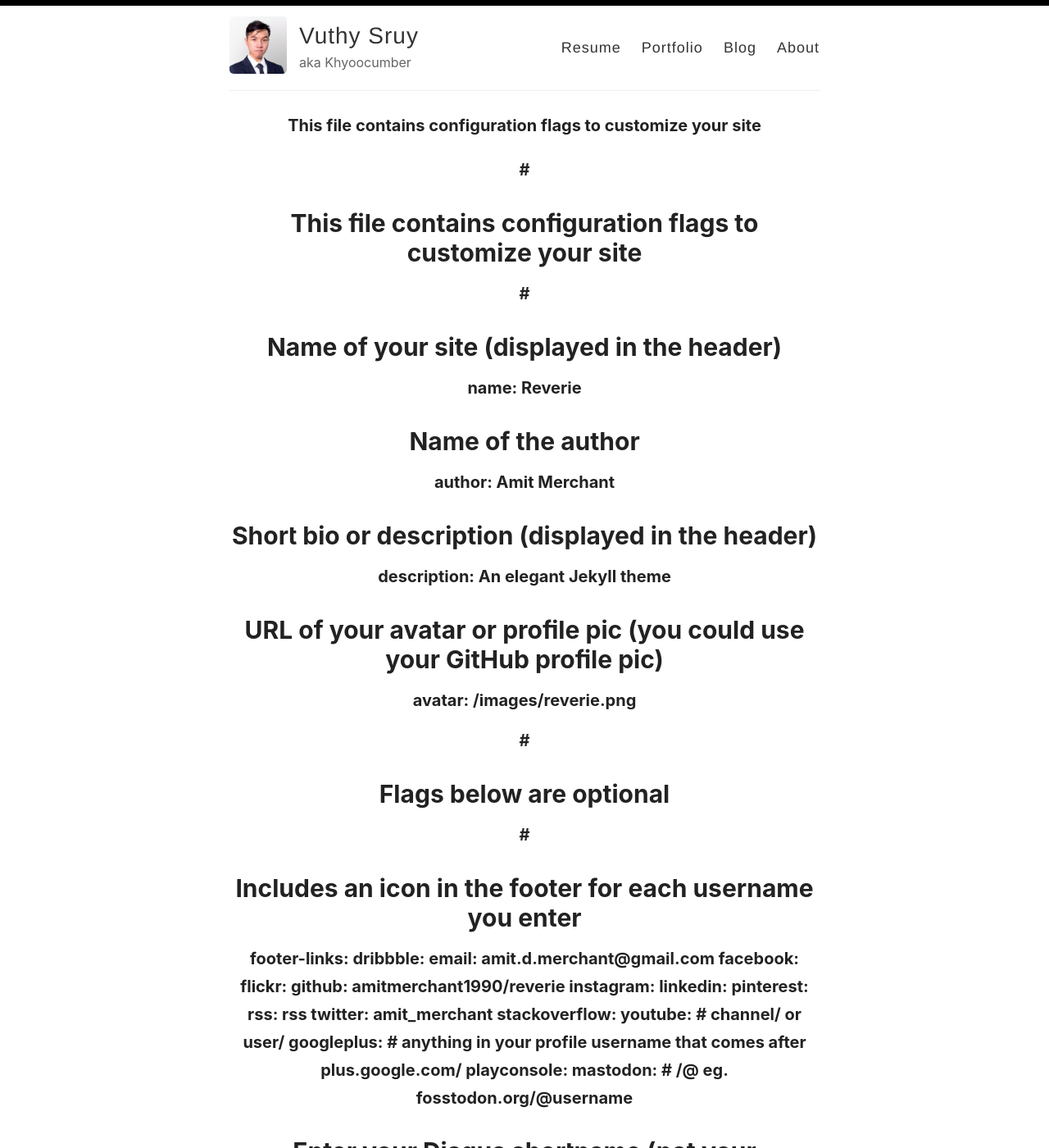
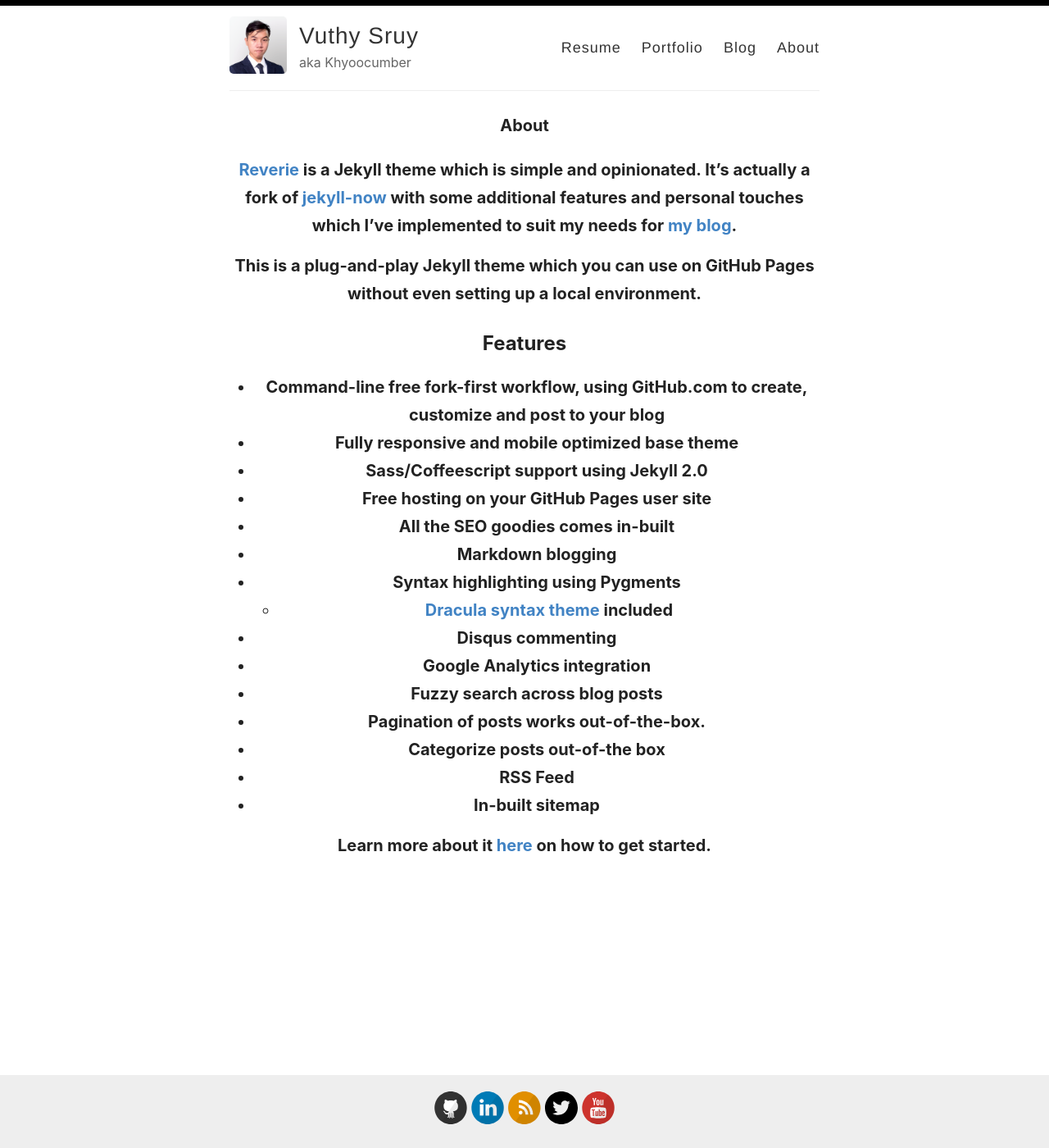
Before and after one commit to VuthySruy/VuthySruy.github.io, a Jekyll site: the page built from _pages/getting-started.md, in a window 1280 px wide and 1400 px high. Shown: the whole window at 82% size. Built offline with Jekyll 4.4.1, drawn with Linux system fonts in a browser that asks for light colours; our own code applies the rules of GitHub Pages for plain Markdown files; some of the changed text lies outside the part shown.

Commit message:
Update getting-started.md

```diff
--- a/_pages/getting-started.md
+++ b/_pages/getting-started.md
@@ -1,101 +1,29 @@
-#
-# This file contains configuration flags to customize your site
-#
+---
+layout: page
+title: About
+permalink: /about/
+---
 
-# Name of your site (displayed in the header)
-name: Reverie
+[Reverie](https://github.com/amitmerchant1990/reverie) is a Jekyll theme which is simple and opinionated. It's actually a fork of [jekyll-now](https://github.com/barryclark/jekyll-now) with some additional features and personal touches which I've implemented to suit my needs for [my blog](https://www.amitmerchant.com).
 
-# Name of the author
-author: Amit Merchant
+This is a plug-and-play Jekyll theme which you can use on GitHub Pages without even setting up a local environment.
 
-# Short bio or description (displayed in the header)
-description: An elegant Jekyll theme
+## Features
 
-# URL of your avatar or profile pic (you could use your GitHub profile pic)
-avatar: /images/reverie.png
+- Command-line free fork-first workflow, using GitHub.com to create, customize and post to your blog
+- Fully responsive and mobile optimized base theme
+- Sass/Coffeescript support using Jekyll 2.0
+- Free hosting on your GitHub Pages user site
+- All the SEO goodies comes in-built
+- Markdown blogging
+- Syntax highlighting using Pygments
+    - [Dracula syntax theme](https://draculatheme.com/) included
+- Disqus commenting
+- Google Analytics integration
+- Fuzzy search across blog posts
+- Pagination of posts works out-of-the-box.
+- Categorize posts out-of-the box
+- RSS Feed
+- In-built sitemap
 
-#
-# Flags below are optional
-#
-
-# Includes an icon in the footer for each username you enter
-footer-links:
-  dribbble:
-  email: amit.d.merchant@gmail.com
-  facebook:
-  flickr:
-  github: amitmerchant1990/reverie
-  instagram:
-  linkedin:
-  pinterest:
-  rss: rss
-  twitter: amit_merchant
-  stackoverflow:
-  youtube: # channel/<your_long_string> or user/<user-name>
-  googleplus: # anything in your profile username that comes after plus.google.com/
-  playconsole:
-  mastodon: # <your-mastodon-instance>/@<your-user-name> eg. fosstodon.org/@username
-
-# Enter your Disqus shortname (not your username) to enable commenting on posts
-# You can find your shortname on the Settings page of your Disqus account
-disqus:
-
-# Enter your Google Analytics web tracking code (e.g. UA-2110908-2) to activate tracking
-google_analytics: UA-43339302-11
-
-# For newer "GA4" analytics, use the following instead of the "UA" entry above
-#google_analytics_ga4: G-GABC1DEFG
-
-# Your website URL (e.g. http://amitmerchant1990.github.io or http://www.amitmerchant.com)
-# Used for Sitemap.xml and your RSS feed
-url: http://www.amitmerchant.com/reverie
-enforce_ssl: https://www.amitmerchant.com/reverie
-
-# If you're hosting your site at a Project repository on GitHub pages
-# (http://yourusername.github.io/repository-name)
-# and NOT your User repository (http://yourusername.github.io)
-# then add in the baseurl here, like this: "/repository-name"
-baseurl: "/reverie"
-
-#
-# !! You don't need to change any of the configuration flags below !!
-#
-
-permalink: /:title/
-
-# The release of Jekyll Now that you're using
-version: v1.2.0
-
-# Jekyll 3 now only supports Kramdown for Markdown
-kramdown:
-  # Use GitHub flavored markdown, including triple backtick fenced code blocks
-  input: GFM
-  # Jekyll 3 and GitHub Pages now only support rouge for syntax highlighting
-  syntax_highlighter: rouge
-  syntax_highlighter_opts:
-    # Use existing pygments syntax highlighting css
-    css_class: 'highlight'
-
-# Set the Sass partials directory, as we're using @imports
-sass:
-  style: :expanded # You might prefer to minify using :compressed
-
-# Use the following plug-ins
-plugins:
-  - jekyll-sitemap # Create a sitemap using the official Jekyll sitemap gem
-  - jekyll-feed # Create an Atom feed using the official Jekyll feed gem
-  - jekyll-seo-tag
-  - jekyll-paginate
-
-include: ['_pages']
-
-paginate: 6
-paginate_path: /page:num/
-
-# Exclude these files from your production _site
-exclude:
-  - Gemfile
-  - Gemfile.lock
-  - LICENSE
-  - README.md
-  - CNAME
+Learn more about it [here](https://github.com/amitmerchant1990/reverie) on how to get started.
```
